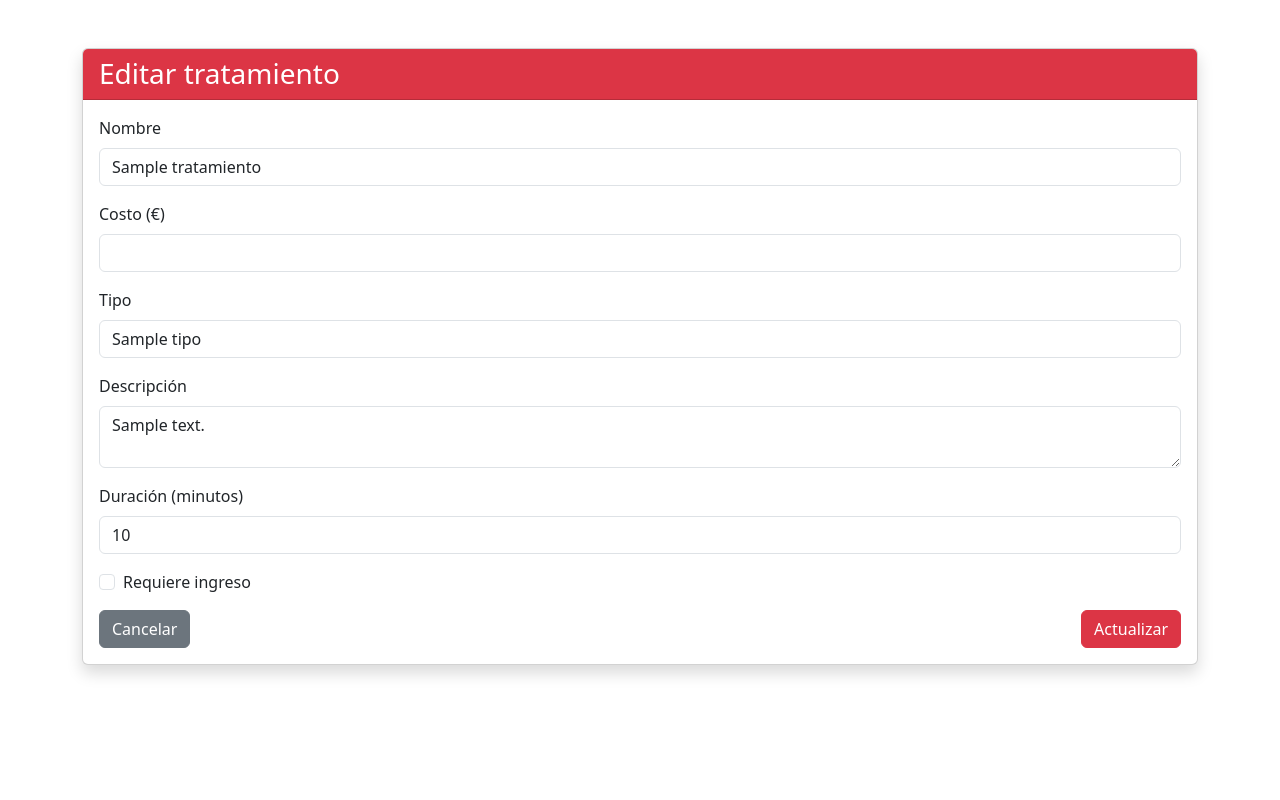
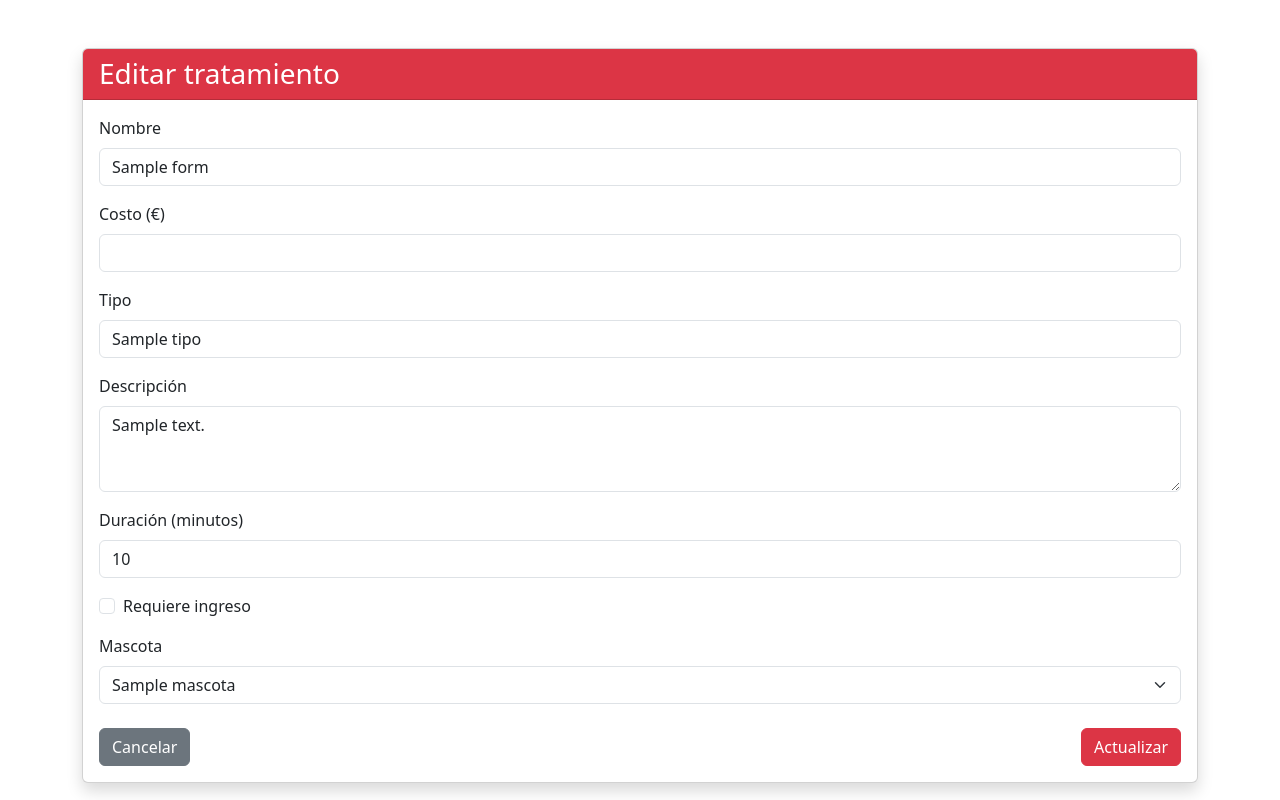
Before and after one commit to albanomp/Proyecto-Clinica-Veterinaria, a Python web app: template Clinica_Veterinaria/app/templates/tratamientos/form.html in a window 1280 px wide. Run offline with Jinja, Linux system fonts and the light colour scheme; the template is opened without the code that fills it: most values are stand-ins (such as "Sample title", 1, 10 or a date in 2020).

Commit message:
Realizado con éxito formulario para tratamiento

```diff
--- a/Clinica_Veterinaria/app/routers/web/tratamiento.py
+++ b/Clinica_Veterinaria/app/routers/web/tratamiento.py
@@ -168,7 +168,7 @@
         mascotas = db.execute(select(Mascota)).scalars().all()
         return templates.TemplateResponse(
             "tratamientos/form.html",
-            {"request": request, "tratamiento": None, "errors": errors, "form_data": form_data, "mascotas": mascotas}
+            {"request": request, "tratamiento": tratamiento, "errors": errors, "form_data": form_data, "mascotas": mascotas}
         )
 
     try:
--- a/Clinica_Veterinaria/app/templates/tratamientos/form.html
+++ b/Clinica_Veterinaria/app/templates/tratamientos/form.html
@@ -3,13 +3,16 @@
 <head>
     <meta charset="UTF-8">
     <title>{% if tratamiento %}Editar{% else %}Crear{% endif %} tratamiento</title>
+    <meta name="viewport" content="width=device-width, initial-scale=1.0">
 
+    <!-- Bootstrap -->
     <link href="https://cdn.jsdelivr.net/npm/bootstrap@5.3.8/dist/css/bootstrap.min.css" rel="stylesheet">
 </head>
 
 <body>
 <div class="container mt-5">
     <div class="card shadow">
+
         <div class="card-header bg-danger text-white">
             <h3 class="mb-0">
                 {% if tratamiento %}Editar{% else %}Nuevo{% endif %} tratamiento
@@ -17,46 +20,89 @@
         </div>
 
         <div class="card-body">
+
+            {% if errors %}
+            <div class="alert alert-danger">
+                <ul class="mb-0">
+                    {% for error in errors %}
+                    <li>{{ error }}</li>
+                    {% endfor %}
+                </ul>
+            </div>
+            {% endif %}
+
             <form method="post"
-                  action="{% if tratamiento %}/tratamientos/{{ tratamiento.id }}/edit{% else %}/tratamientos/new{% endif %}">
+                  action="{% if tratamiento %}/tratamientos/{{ tratamiento.id }}/edit{% else %}/tratamientos/nuevo{% endif %}">
 
+                <!-- Nombre -->
                 <div class="mb-3">
                     <label class="form-label">Nombre</label>
                     <input type="text" name="nombre" class="form-control"
-                           value="{{ tratamiento.nombre if tratamiento else '' }}" required>
+                           value="{{ form_data.nombre if form_data else (tratamiento.nombre if tratamiento else '') }}"
+                           required>
                 </div>
 
+                <!-- Costo -->
                 <div class="mb-3">
                     <label class="form-label">Costo (€)</label>
                     <input type="number" step="0.01" name="costo" class="form-control"
-                           value="{{ tratamiento.costo if tratamiento else '' }}" required>
+                           value="{{ form_data.costo if form_data else (tratamiento.costo if tratamiento else '') }}"
+                           required>
                 </div>
 
+                <!-- Tipo -->
                 <div class="mb-3">
                     <label class="form-label">Tipo</label>
                     <input type="text" name="tipo" class="form-control"
-                           value="{{ tratamiento.tipo if tratamiento else '' }}" required>
+                           value="{{ form_data.tipo if form_data else (tratamiento.tipo if tratamiento else '') }}"
+                           required>
                 </div>
 
+                <!-- Descripción -->
                 <div class="mb-3">
                     <label class="form-label">Descripción</label>
-                    <textarea name="descripcion" class="form-control">{{ tratamiento.descripcion if tratamiento else '' }}</textarea>
+                    <textarea name="descripcion" class="form-control" rows="3">{{ form_data.descripcion if form_data else (tratamiento.descripcion if tratamiento else '') }}</textarea>
                 </div>
 
+                <!-- Duración -->
                 <div class="mb-3">
                     <label class="form-label">Duración (minutos)</label>
                     <input type="number" name="duracion" class="form-control"
-                           value="{{ tratamiento.duracion if tratamiento else '' }}">
+                           value="{{ form_data.duracion if form_data else (tratamiento.duracion if tratamiento else '') }}"
+                           required>
                 </div>
 
+                <!-- Ingreso -->
                 <div class="form-check mb-3">
-                    <input class="form-check-input" type="checkbox" name="ingreso"
-                           {% if tratamiento and tratamiento.ingreso %}checked{% endif %}>
-                    <label class="form-check-label">Requiere ingreso</label>
+                    <input class="form-check-input" type="checkbox"
+                           name="ingreso" value="true"
+                           {% if (form_data and form_data.ingreso == 'true') or (tratamiento and tratamiento.ingreso) %}checked{% endif %}>
+                    <label class="form-check-label">
+                        Requiere ingreso
+                    </label>
                 </div>
 
+                <!-- Mascota -->
+                <div class="mb-4">
+                    <label class="form-label">Mascota</label>
+                    <select name="mascota_id" class="form-select" required>
+                        <option value="">-- Selecciona una mascota --</option>
+                        {% for mascota in mascotas %}
+                        <option value="{{ mascota.id }}"
+                            {% if (form_data and form_data.mascota_id == mascota.id) or (tratamiento and tratamiento.mascota_id == mascota.id) %}
+                                selected
+                            {% endif %}>
+                            {{ mascota.nombre }}
+                        </option>
+                        {% endfor %}
+                    </select>
+                </div>
+
+                <!-- Botones -->
                 <div class="d-flex justify-content-between">
-                    <a href="/tratamientos" class="btn btn-secondary">Cancelar</a>
+                    <a href="/tratamientos" class="btn btn-secondary">
+                        Cancelar
+                    </a>
                     <button type="submit" class="btn btn-danger">
                         {% if tratamiento %}Actualizar{% else %}Crear{% endif %}
                     </button>
@@ -66,5 +112,8 @@
         </div>
     </div>
 </div>
+
+<!-- Bootstrap JS -->
+<script src="https://cdn.jsdelivr.net/npm/bootstrap@5.3.8/dist/js/bootstrap.bundle.min.js"></script>
 </body>
 </html>
--- a/Clinica_Veterinaria/app/templates/tratamientos/list.html
+++ b/Clinica_Veterinaria/app/templates/tratamientos/list.html
@@ -14,7 +14,7 @@
 
         <div class="d-flex justify-content-between align-items-center mb-4">
             <h1>Listado de tratamientos <i class="fa-solid fa-syringe"></i><i class="fa-solid fa-paw"></i></h1>
-            <a href="/tratamientos/new" class="btn btn-primary">
+            <a href="/tratamientos/nuevo" class="btn btn-primary">
                 <i class="fa-solid fa-plus"></i> Nuevo tratamiento
             </a>
         </div>
```
